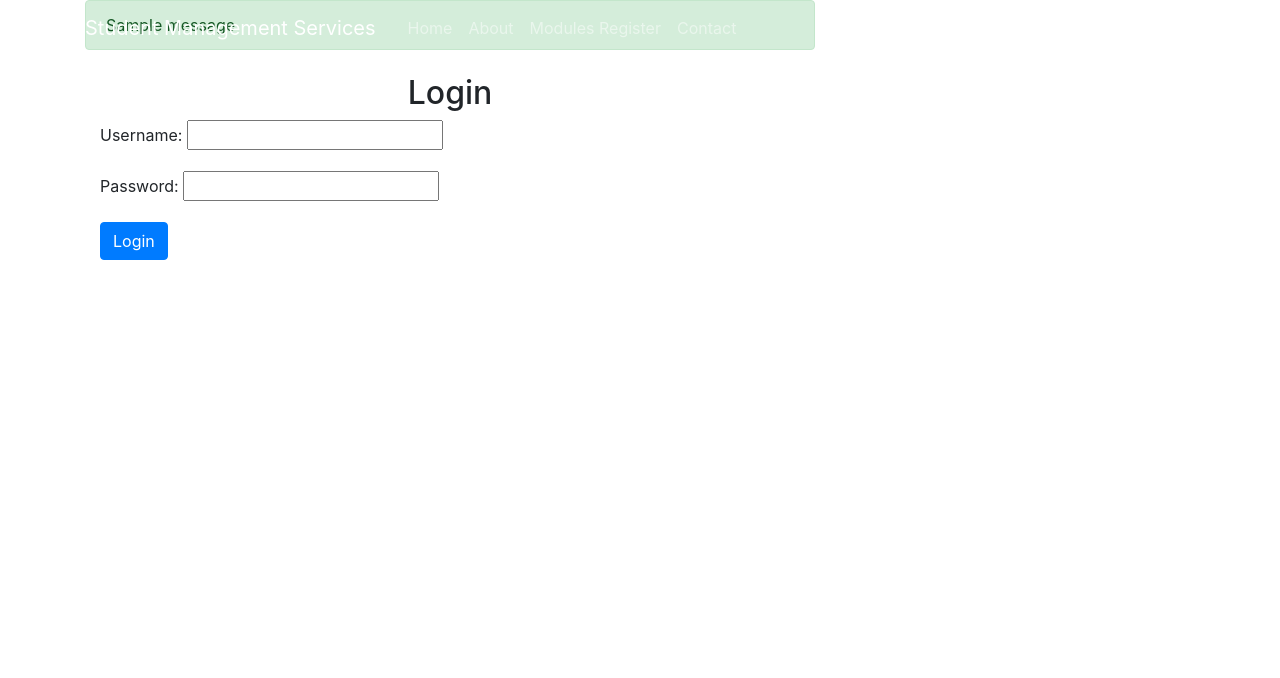
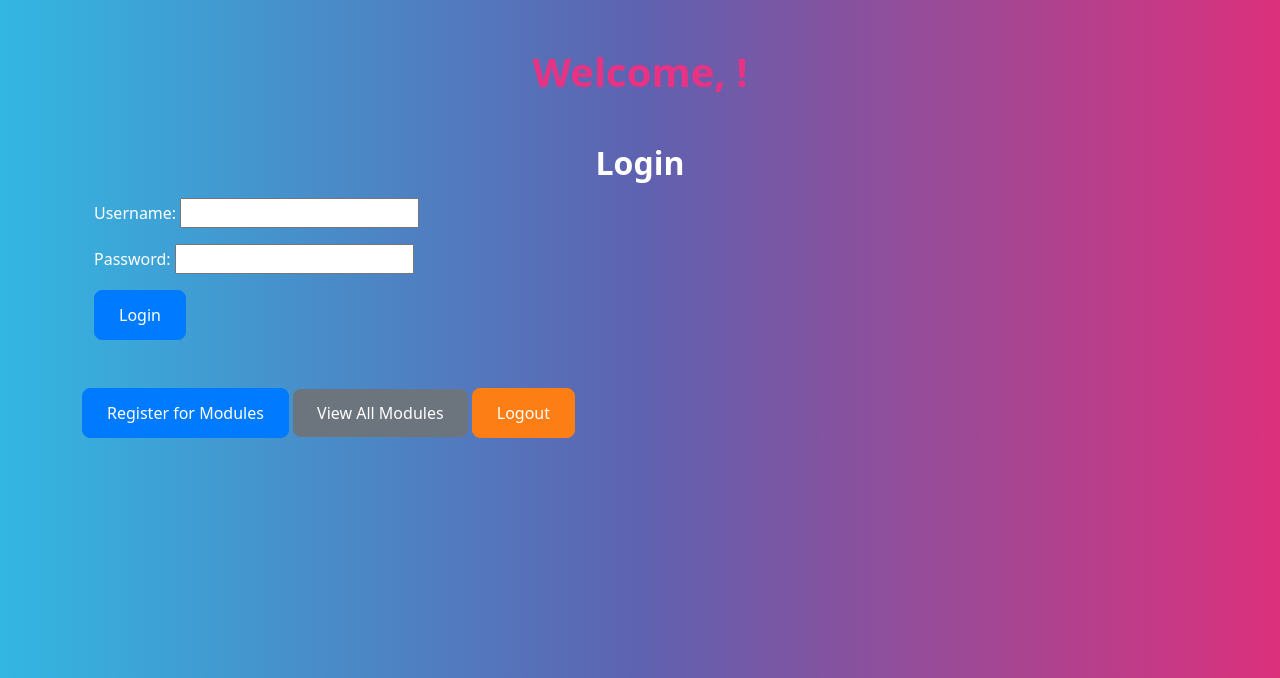
Before and after one commit to b0030724/Stundent-Management-System, a Django app: page /students/login/?next=/students/modules/ in a window 1280 px wide. Shown: the top 678 px of the page. Run offline with Django 5.2, Linux system fonts and the light colour scheme; tables that the repository leaves empty hold one stand-in row (values such as "Sample post"); one stand-in notice (Sample message) is shown; some libraries are stand-ins or nearby versions.

Commit message:
next update closer

```diff
--- a/my_django_project/students/templates/students/base.html
+++ b/my_django_project/students/templates/students/base.html
@@ -1,75 +1,34 @@
-{% load static %}
 <!DOCTYPE html>
-<html>
+<html lang="en">
+<head>
+    <meta charset="UTF-8">
+    <meta name="viewport" content="width=device-width, initial-scale=1.0">
+    <title>{% block title %}Home{% endblock %}</title>
+    {% load static %}
+    <link rel="stylesheet" href="{% static 'css/bootstrap.min.css' %}">
+    <link rel="stylesheet" href="{% static 'css/styles.css' %}">
+</head>
+<body>
+    <div class="container">
+        <header class="my-4">
+            <h1 class="text-center text-primary">Welcome, {{ request.user.username }}!</h1>
+        </header>
 
-<head>
-  <!-- Required meta tags -->
-  <meta charset="utf-8">
-  <meta name="viewport" content="width=device-width, initial-scale=1, shrink-to-fit=no">
+        <main>
+            {% block content %}
+            <!-- Content for each specific page will be inserted here -->
+            {% endblock %}
+        </main>
 
-  <!-- Bootstrap CSS -->
-  <link rel="stylesheet" href="https://cdn.jsdelivr.net/npm/bootstrap@4.0.0/dist/css/bootstrap.min.css" integrity="sha384-Gn5384xqQ1aoWXA+058RXPxPg6fy4IWvTNh0E263XmFcJlSAwiGgFAW/dAiS6JXm" crossorigin="anonymous">
-  <link rel="stylesheet" type="text/css" href="{% static 'styles.css' %}" />
-  <title>Student Management Services - {{ title }}</title>
-</head>
+        <footer class="mt-4">
+            <a href="{% url 'students:module_register' %}" class="btn btn-primary">Register for Modules</a>
+            <a href="{% url 'students:all_modules' %}" class="btn btn-secondary">View All Modules</a>
+            <a href="{% url 'students:logout' %}" class="btn btn-danger">Logout</a>
+        </footer>
+    </div>
 
-<body>
-  <div class="container">
-    <header class="site-header">
-      <nav class="navbar navbar-expand-md navbar-dark bg-steel fixed-top">
-        <div class="container">
-          <a class="navbar-brand mr-4" href="{% url 'students:home' %}">Student Management Services</a>
-          <button class="navbar-toggler" type="button" data-toggle="collapse" data-target="#navbarToggle"
-            aria-controls="navbarToggle" aria-expanded="false" aria-label="Toggle navigation">
-            <span class="navbar-toggler-icon"></span>
-          </button>
-          <div class="collapse navbar-collapse" id="navbarToggle">
-            <div class="navbar-nav mr-auto">
-              <a class="nav-item nav-link" href="{% url 'students:home' %}">Home</a>
-              <a class="nav-item nav-link" href="{% url 'students:about' %}">About</a>
-              <a class="nav-item nav-link" href="{% url 'students:module_register' %}">Modules Register</a>
-              <a class="nav-item nav-link" href="{% url 'students:contact' %}">Contact</a>
-            </div>
-            <!-- Navbar Right Side -->
-            <div class="navbar-nav">
-              {% if user.is_authenticated %}
-              <a class="nav-item nav-link" href="{% url 'students:logout' %}">Logout</a>
-              <a class="nav-item nav-link" href="{% url 'students:profile' %}">Profile</a>
-              {% else %}
-              <a class="nav-item nav-link" href="{% url 'students:login' %}">Login</a>
-
-
-              <a class="nav-item nav-link" href="{% url 'students:register' %}">Register</a>
-              {% endif %}
-            </div>
-          </div>
-        </div>
-      </nav>
-    </header>
-    <div class="row">
-      <div class="col-md-8">
-        {% if messages %}
-        {% for message in messages %}
-        <div class="alert alert-{{ message.tags }}">{{ message }}</div>
-        {% endfor %}
-        {% endif %}
-        {% block content %}{% endblock %}
-      </div>
-      {% block sidebar %}{% endblock %}
-    </div>
-  </div>
-
-  <!-- Optional JavaScript -->
-  <!-- jQuery first, then Popper.js, then Bootstrap JS -->
-  <script src="https://code.jquery.com/jquery-3.2.1.slim.min.js"
-    integrity="sha384-KJ3o2DKtIkvYIK3UENzmM7KCkRr/rE9/Qpg6aAZGJwFDMVNA/GpGFF93hXpG5KkN"
-    crossorigin="anonymous"></script>
-  <script src="https://cdn.jsdelivr.net/npm/popper.js@1.12.9/dist/umd/popper.min.js"
-    integrity="sha384-ApNbgh9B+Y1QKtv3Rn7W3mgPxhU9K/ScQsAP7hUibX39j7fakFPskvXusvfa0b4Q"
-    crossorigin="anonymous"></script>
-  <script src="https://cdn.jsdelivr.net/npm/bootstrap@4.0.0/dist/js/bootstrap.min.js"
-    integrity="sha384-JZR6Spejh4U02d8jOt6vLEHfe/JQGiRRSQQxSfFWpi1MquVdAyjUar5+76PVCmYl"
-    crossorigin="anonymous"></script>
+    <!-- JavaScript Libraries -->
+    <script src="{% static 'js/jquery.min.js' %}"></script>
+    <script src="{% static 'js/bootstrap.bundle.min.js' %}"></script>
 </body>
-
 </html>
--- a/my_django_project/students/templates/students/home.html
+++ b/my_django_project/students/templates/students/home.html
@@ -12,11 +12,16 @@
     <div class="container">
         <header class="my-4">
             <h1 class="text-center text-primary">Welcome, {{ request.user.username }}!</h1>
+            <a href="{% url 'students:module_register' %}" class="btn btn-primary">Register for Modules</a>
+            <a href="{% url 'students:all_modules' %}" class="btn btn-secondary">View All Modules</a>
+            <a href="{% url 'students:logout' %}" class="btn btn-danger">Logout</a>
+        <a href="{% url 'students:profile' %}" class="btn btn-primary">Profile</a>
         </header>
 
         <main>
             {% block content %}
             <!-- Content for each specific page will be inserted here -->
+             blah blah blah
             {% endblock %}
         </main>
 
@@ -24,6 +29,7 @@
             <a href="{% url 'students:module_register' %}" class="btn btn-primary">Register for Modules</a>
             <a href="{% url 'students:all_modules' %}" class="btn btn-secondary">View All Modules</a>
             <a href="{% url 'students:logout' %}" class="btn btn-danger">Logout</a>
+            <a href="{% url 'students:contact' %}" class="btn btn-secondary">Contact us</a>
         </footer>
     </div>
 
--- a/my_django_project/students/templates/students/login.html
+++ b/my_django_project/students/templates/students/login.html
@@ -1,12 +1,14 @@
 {% extends 'base.html' %}
+
 {% block title %}Login{% endblock %}
+
 {% block content %}
 <div class="container mt-4">
     <h2 class="text-center">Login</h2>
     <form method="post">
         {% csrf_token %}
         {{ form.as_p }}
-        <button type="submit" class="btn btn-primary">Login</button>
+        <button type="submit" class="btn btn-primary btn-block">Login</button>
     </form>
 </div>
 {% endblock %}
--- a/my_django_project/students/urls.py
+++ b/my_django_project/students/urls.py
@@ -6,7 +6,7 @@
 app_name = 'students'
 
 urlpatterns = [
-    path('', views.public_home, name='public_home'),
+
     path('home/', views.home, name='home'),
     path('register/', views.register, name='register'),
     path('login/', views.user_login, name='login'),
--- a/my_django_project/students/views.py
+++ b/my_django_project/students/views.py
@@ -16,15 +16,20 @@
     logout(request)
     return redirect('students:login')  # Redirect to login page after logout
 
-def public_home(request):
-    return render(request, 'students/home.html')  # Public home page for unauthenticated users
-
-@login_required
 def home(request):
-    student = get_object_or_404(Student, user=request.user)
-    # Get modules registered by the student
-    modules = Module.objects.filter(registration__student=student)
-    return render(request, 'students/home.html', {'modules': modules})
+    if request.user.is_authenticated:
+        # User is authenticated, check if they have a student profile
+        student = getattr(request.user, 'student', None)  # Get the student's profile if it exists
+        if student:
+            # Get modules registered by the student
+            modules = Module.objects.filter(registration__student=student)
+            return render(request, 'students/home.html', {'modules': modules, 'student': student})
+        else:
+            # User is logged in but doesn't have a student profile
+            return render(request, 'students/home.html', {'message': 'You are logged in, but you don\'t have a student profile.'})
+    else:
+        # User is not authenticated, show a generic home page
+        return render(request, 'students/home.html')
 
 @login_required
 def all_modules(request):
```
Also changed, not shown: my_django_project/students/templates/students/all_modules.html (+4 -4 lines), my_django_project/students/templates/students/module_register.html (+2 -12 lines), my_django_project/students/templates/students/public_home.html (added, +13 -0 lines), my_django_project/db.sqlite3.
